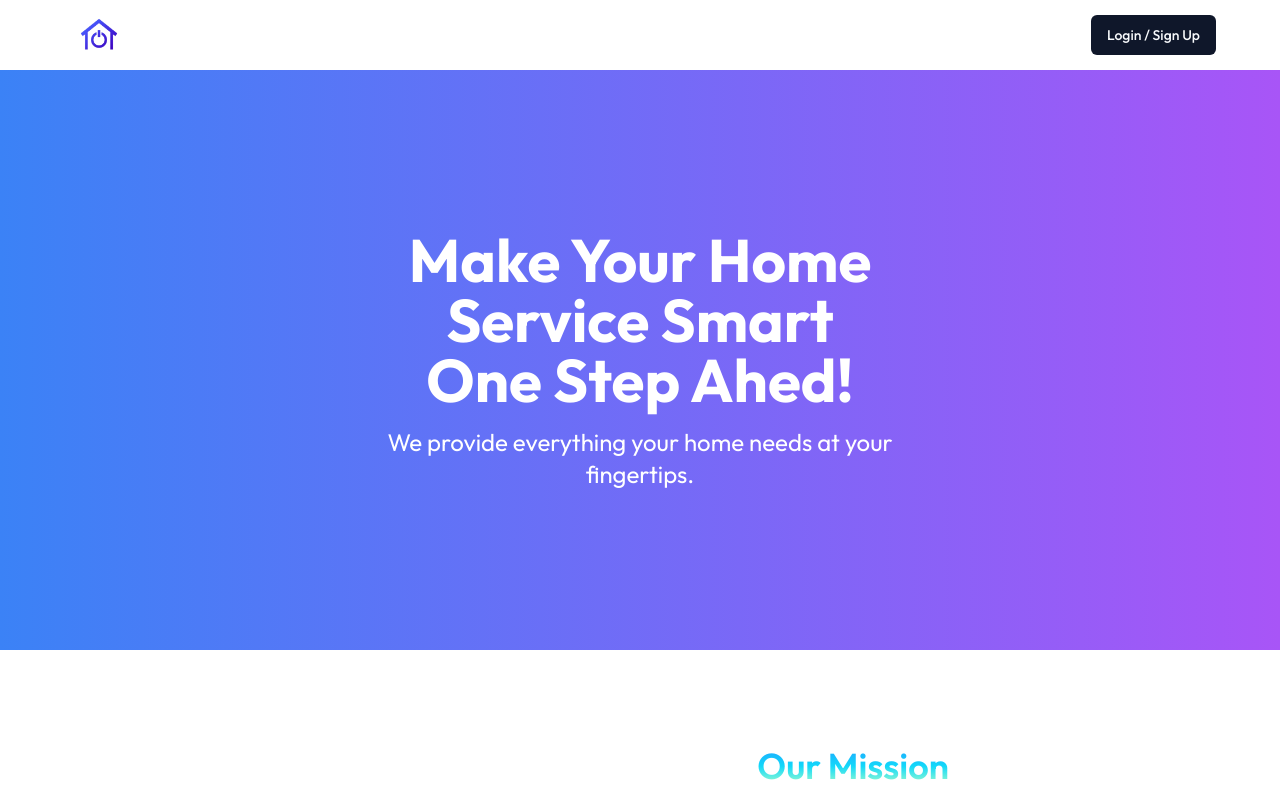
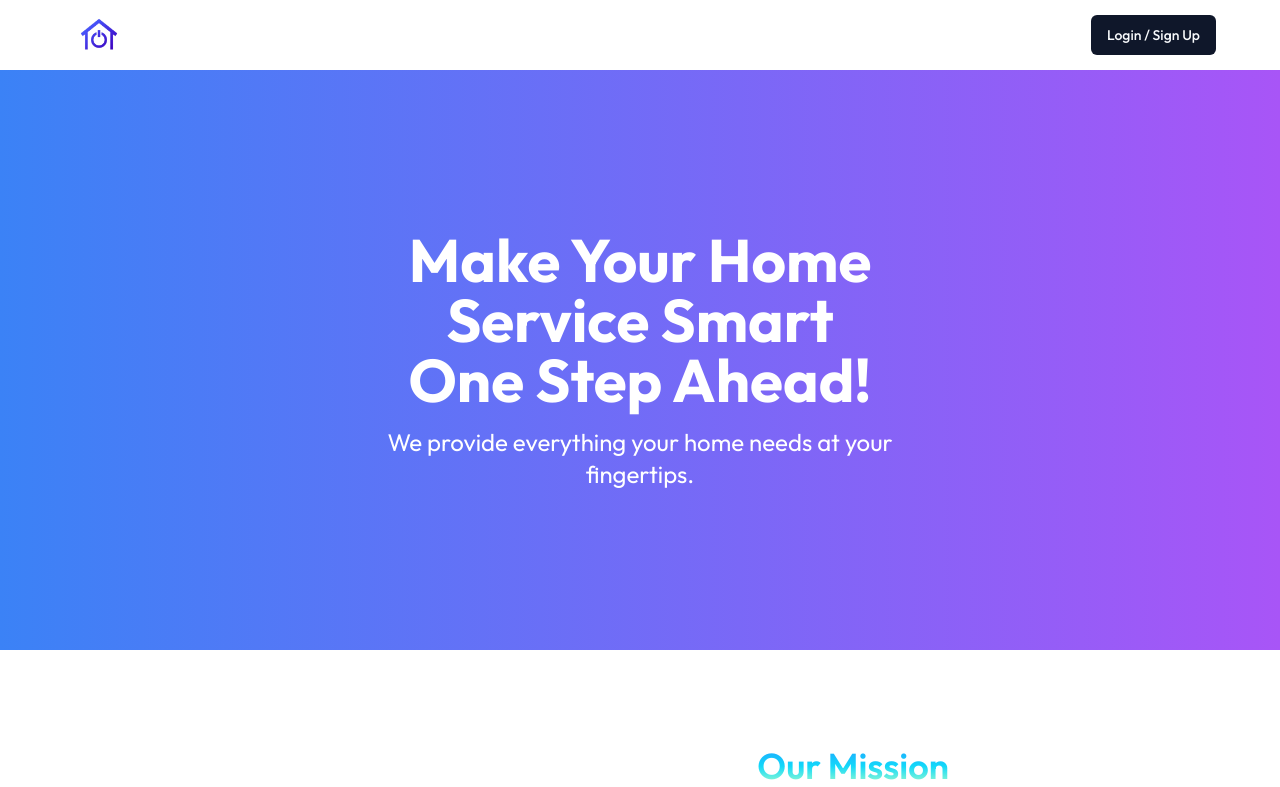
Before and after one commit to Aniruddha-Gade/Service_Nest___NextJs14, a Next.js app: page /about in a window 1280 px wide. Shown: the top 787 px of the page. Built offline with nearby package versions, Linux system fonts and the light colour scheme; no server answers.

Commit message:
update: about page title spelling

```diff
--- a/app/(routes)/about/page.jsx
+++ b/app/(routes)/about/page.jsx
@@ -9,7 +9,7 @@ const About = () => {
                     <div className="container mx-auto">
                         <div className="max-w-lg mx-auto">
                             <h1 className="text-4xl md:text-5xl lg:text-6xl text-white font-bold mb-4">
-                                Make Your Home Service Smart One Step Ahed!
+                                Make Your Home Service Smart One Step Ahead!
                             </h1>
                             <p className="text-lg md:text-xl lg:text-2xl text-white">
                                 We provide everything your home needs at your fingertips.
```
